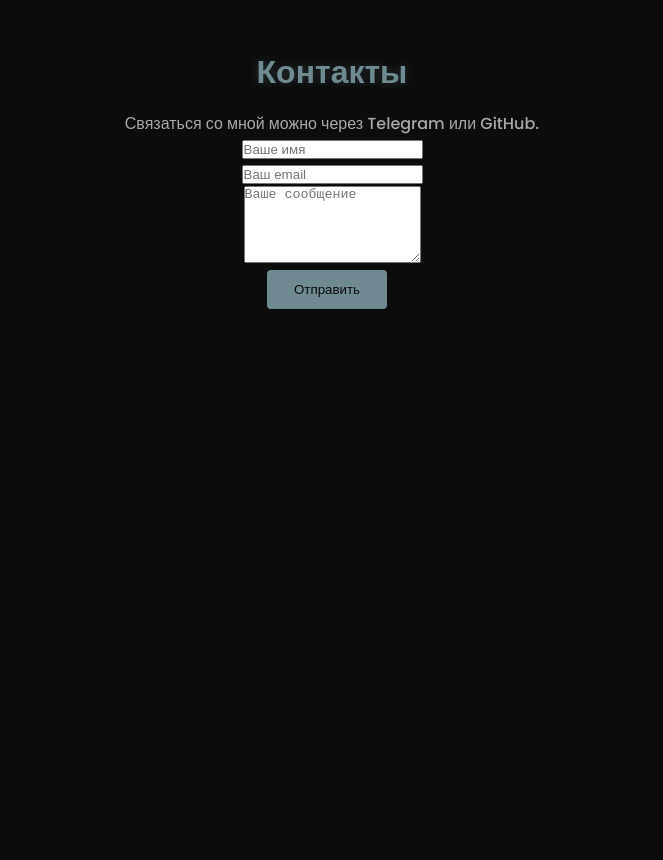
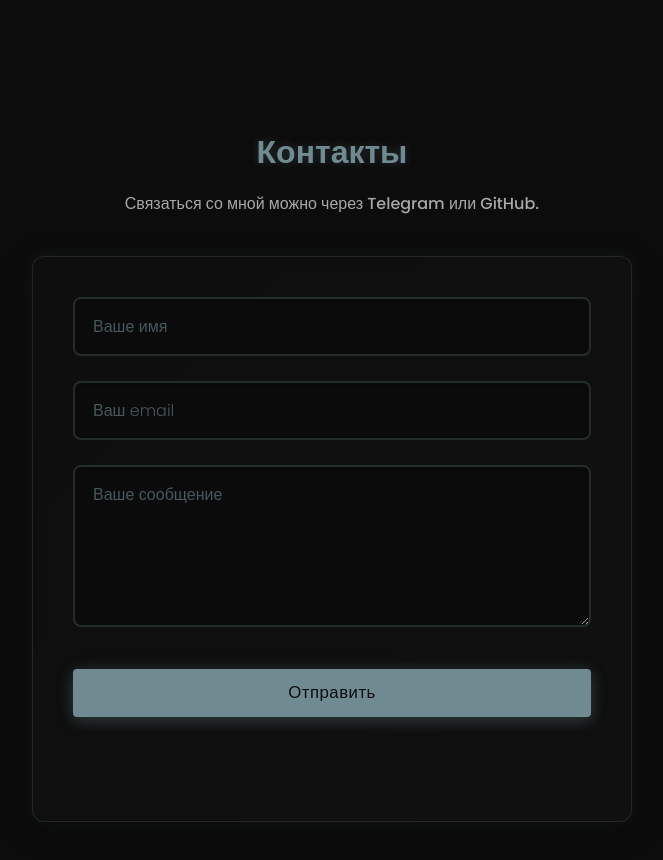
Before and after one commit to curvsnow/my-site, a plain HTML site: page index.html in a window 1280 px wide. Shown: the part 1240-2100 px from the top of the page, without its empty margins (308-971 px from the left). Before the commit the page ends 1649 px from the top, so only its background shows below. Drawn offline with Linux system fonts and the light colour scheme.

Commit message:
Улучшен дизайн контактной формы: добавлены градиенты, тени и анимации

```diff
--- a/style.css
+++ b/style.css
@@ -158,6 +158,15 @@ main {
     .socials i {
         font-size: 1.2em;
     }
+    .contact-form {
+        padding: 30px 20px;
+        margin: 30px 20px 0;
+    }
+    .form-group input,
+    .form-group textarea {
+        padding: 12px 15px;
+        font-size: 0.95em;
+    }
 }
 
 .content-section {
@@ -175,7 +184,107 @@ main {
 .content-section p {
     color: #a8a8a8;
     max-width: 600px;
-    margin: 0 auto;
+    margin: 0 auto 40px;
+}
+
+.contact-form {
+    max-width: 600px;
+    margin: 40px auto 0;
+    text-align: left;
+    padding: 40px;
+    background: linear-gradient(135deg, rgba(15, 15, 15, 0.8) 0%, rgba(20, 20, 20, 0.6) 100%);
+    border-radius: 12px;
+    border: 1px solid rgba(111,138,145,0.2);
+    box-shadow: 0 8px 32px rgba(0, 0, 0, 0.3), 0 0 20px rgba(111,138,145,0.1);
+    backdrop-filter: blur(10px);
+}
+
+.form-group {
+    margin-bottom: 25px;
+    position: relative;
+}
+
+.form-group input,
+.form-group textarea {
+    width: 100%;
+    padding: 15px 18px;
+    background-color: rgba(12, 12, 12, 0.8);
+    border: 2px solid rgba(111,138,145,0.25);
+    border-radius: 8px;
+    color: #c7c7c7;
+    font-family: 'Poppins', sans-serif;
+    font-size: 1em;
+    font-weight: 300;
+    transition: all 0.3s ease;
+    box-shadow: inset 0 2px 4px rgba(0, 0, 0, 0.2);
+}
+
+.form-group input::placeholder,
+.form-group textarea::placeholder {
+    color: #6f8a91;
+    opacity: 0.6;
+    font-weight: 300;
+}
+
+.form-group input:focus,
+.form-group textarea:focus {
+    outline: none;
+    border-color: #6f8a91;
+    background-color: rgba(12, 12, 12, 0.95);
+    box-shadow: 0 0 20px rgba(111,138,145,0.4),
+                inset 0 2px 4px rgba(0, 0, 0, 0.2),
+                0 0 0 3px rgba(111,138,145,0.1);
+    transform: translateY(-2px);
+}
+
+.form-group input:hover,
+.form-group textarea:hover {
+    border-color: rgba(111,138,145,0.4);
+    box-shadow: 0 0 15px rgba(111,138,145,0.2);
+}
+
+.form-group textarea {
+    resize: vertical;
+    min-height: 140px;
+    line-height: 1.6;
+}
+
+.contact-form .btn {
+    width: 100%;
+    margin-right: 0;
+    margin-top: 10px;
+    cursor: pointer;
+    border: none;
+    padding: 14px 30px;
+    font-size: 1.05em;
+    font-weight: 500;
+    letter-spacing: 0.5px;
+    box-shadow: 0 4px 15px rgba(111,138,145,0.3),
+                0 0 20px rgba(111,138,145,0.1);
+    transition: all 0.3s ease;
+}
+
+.contact-form .btn:hover {
+    background-color: #8ea4a9;
+    box-shadow: 0 6px 20px rgba(111,138,145,0.5),
+                0 0 30px rgba(111,138,145,0.2);
+    transform: translateY(-2px);
+}
+
+.contact-form .btn:active {
+    transform: translateY(0);
+    box-shadow: 0 2px 10px rgba(111,138,145,0.3);
+}
+
+.form-message {
+    margin-top: 20px;
+    text-align: center;
+    font-size: 0.95em;
+    min-height: 24px;
+    padding: 10px;
+    border-radius: 6px;
+    transition: all 0.3s ease;
+    font-weight: 500;
 }
 
 nav a.active {
```
